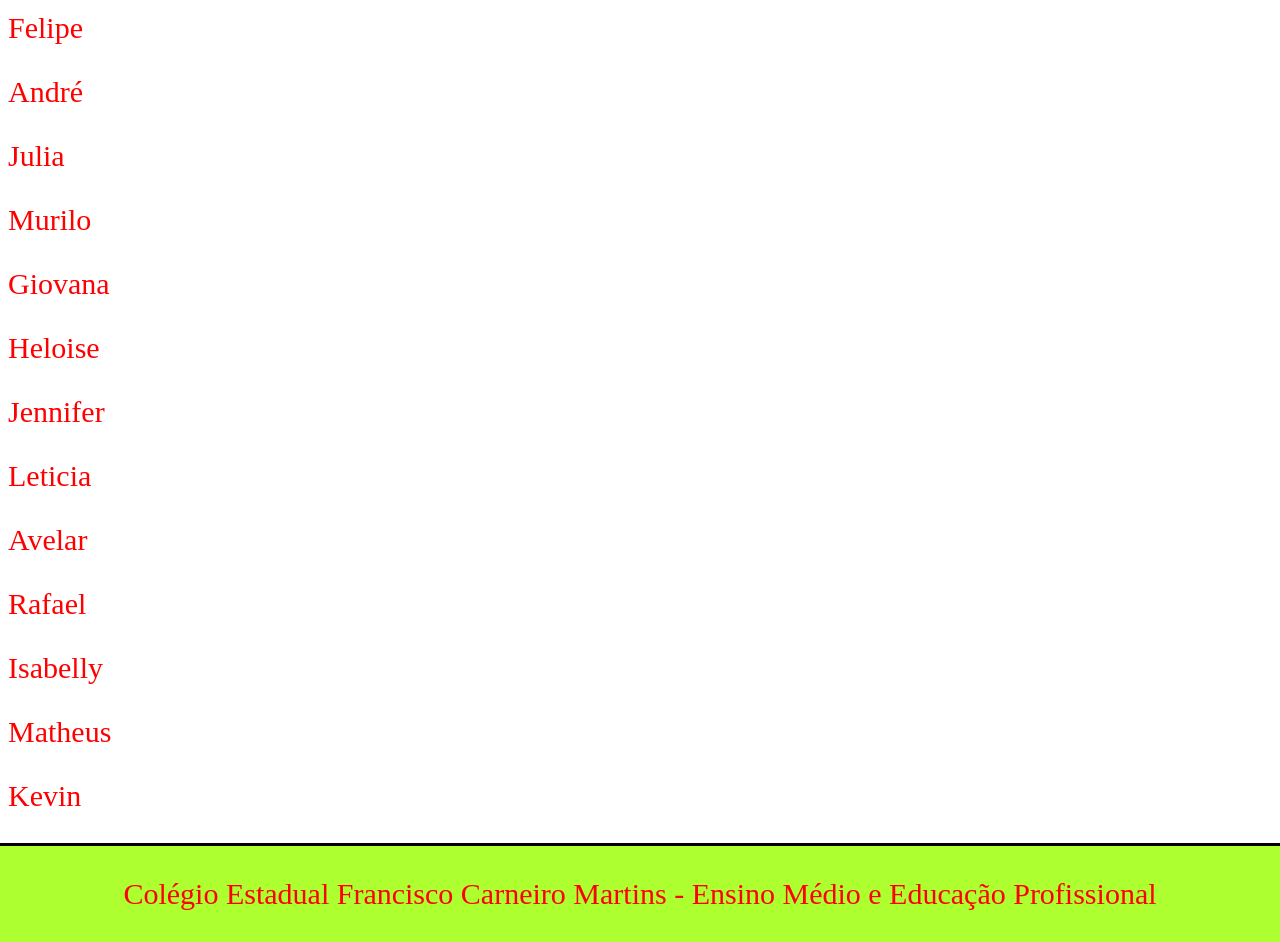
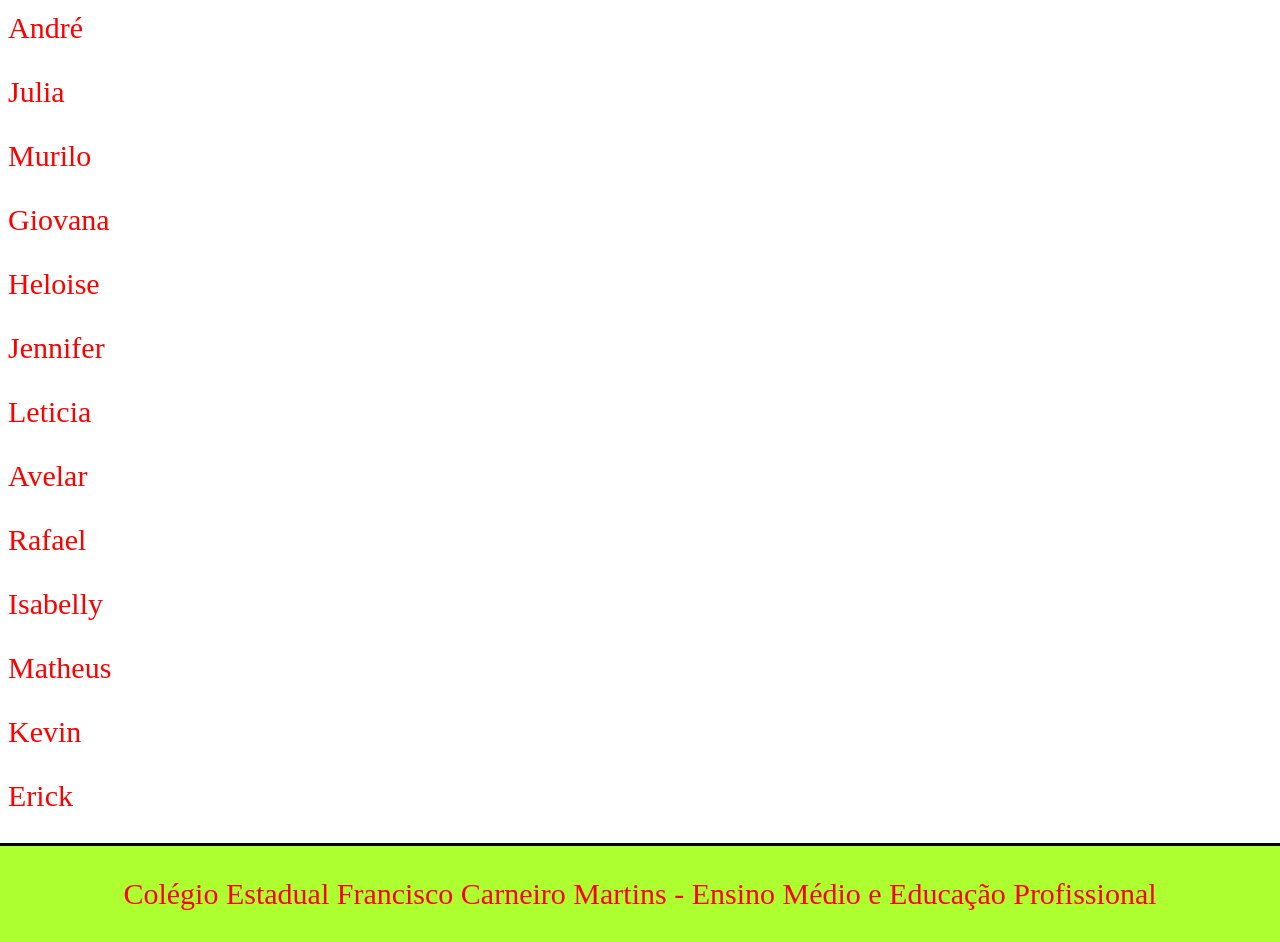
Before and after one commit to sabrina0512/1B-SABRINA-PAZINATO, a plain HTML site: page alunos.html in a window 1280 px wide. Shown: the part 1031-1973 px from the top of the page. Drawn offline with Linux system fonts and the light colour scheme.

Commit message:
Add files via upload

```diff
--- a/alunos.html
+++ b/alunos.html
@@ -13,7 +13,7 @@
     <h2>1ºB - NEM</h2>
     <p>Pensamento Computacional</p>
 
-    <p>Insira os nomes dos alunos aqui...</p>
+   <div id="alunos">
     <p>Sabrina</p>
     <p>Ane</p>
     <p>Wilian</p>
@@ -36,7 +36,8 @@
     <p>Isabelly</p>
     <p>Matheus</p>
     <p>Kevin</p>
-
+    <p>Erick</p>
+  </div>
     <footer class="rodape">
         <p>Colégio Estadual Francisco Carneiro Martins - Ensino Médio e Educação Profissional</p>
     </footer>
```
